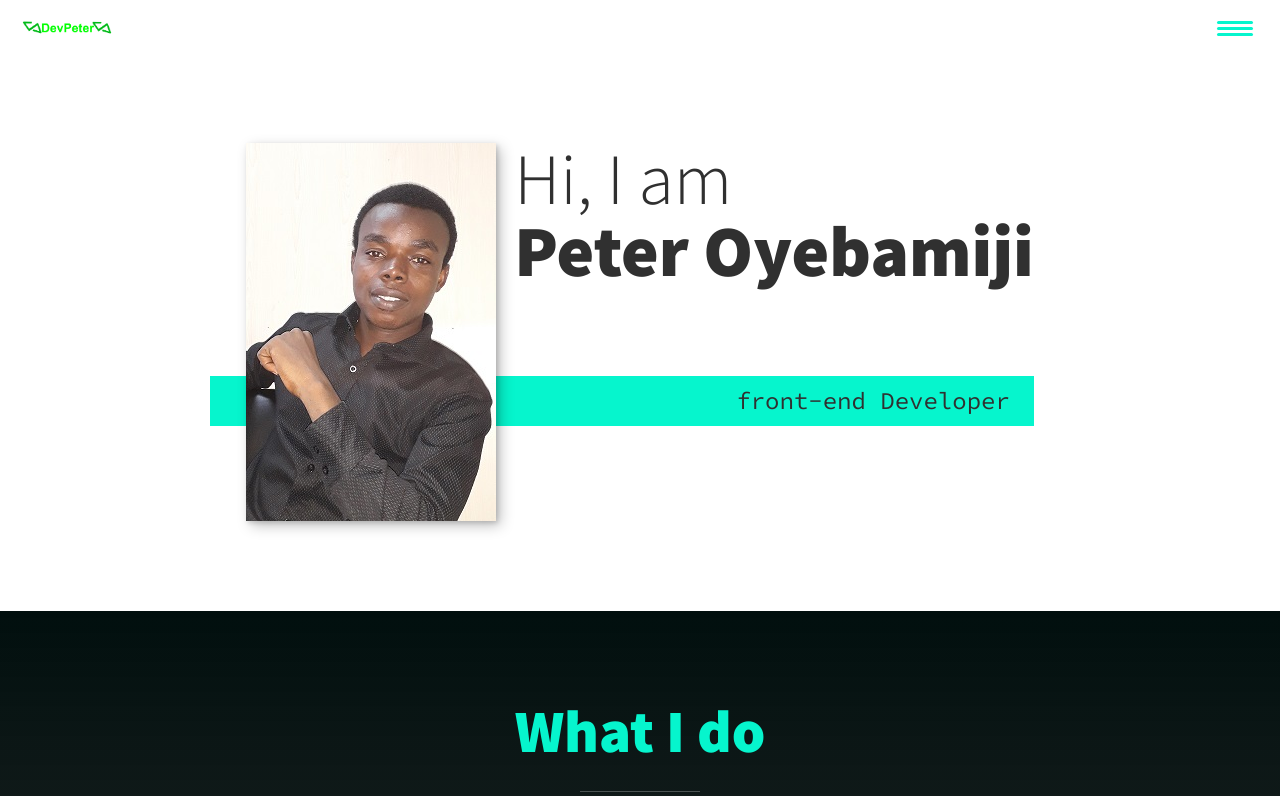
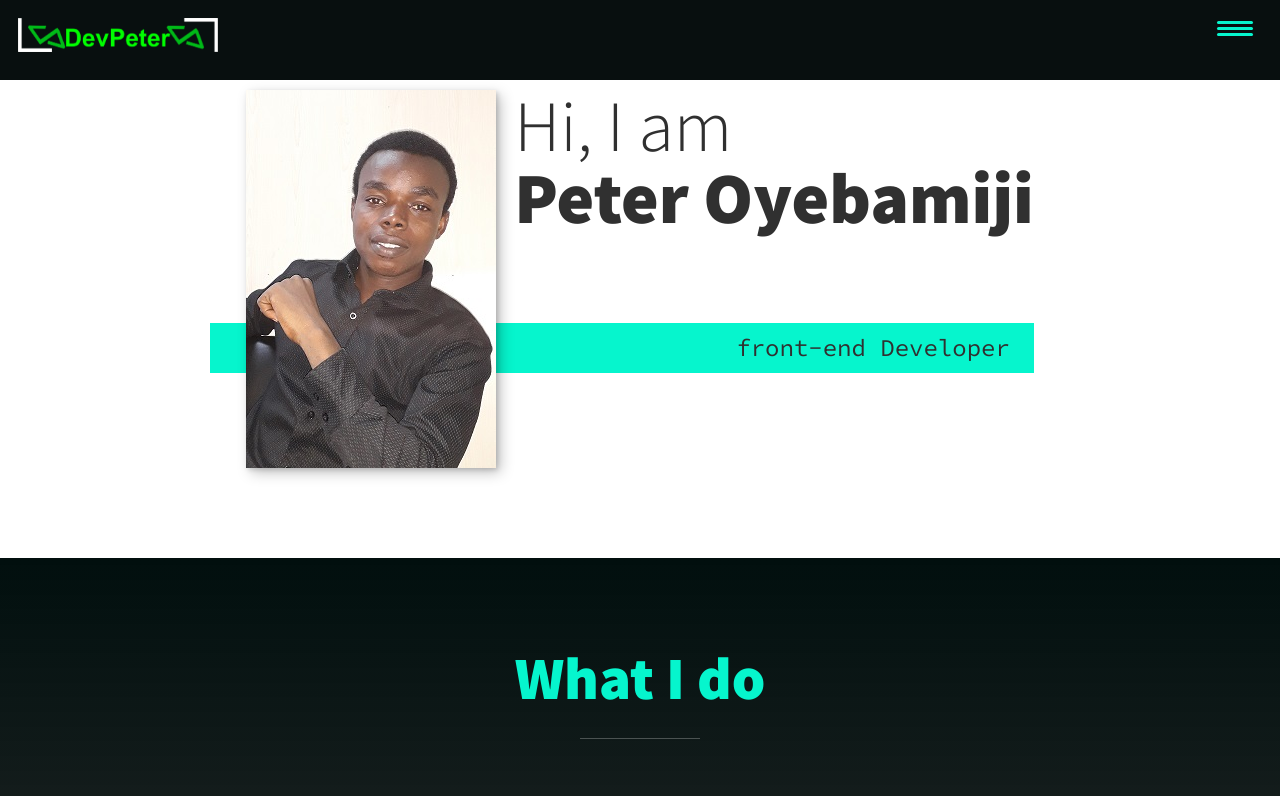
Before and after one commit to peterito/DeveloperPeter, a plain HTML site: page index.html in a window 1280 px wide. Shown: the top 796 px of the page. Drawn offline with nearby package versions, Linux system fonts and the light colour scheme; a web font is replaced by a local one.

Commit message:
fixed the nav bar

```diff
--- a/css/style.css
+++ b/css/style.css
@@ -136,13 +136,20 @@ h3 { font-size: var(--fs-h3) }
 /* header */
 
 header {
-    display: flex;
+    position: fixed;
+    float: left;
+    width: 100%;
     justify-content: space-between;
     padding: 1em;
+    background-color: rgb(8, 15, 15);
+    height: 80px;
+    z-index: 100;
 }
 
 .logo {
-    max-width: 100px;
+    max-width: 200px;
+    position: fixed;
+    z-index: 2;
 }
 
 .nav {
--- a/index.html
+++ b/index.html
@@ -24,7 +24,9 @@
 <body>
     <header>
         <div class="logo">
-            <img src="img/logo.png" alt="DevPeter">
+            <a href="index.html">
+                <img src="img/logo.png" alt="DevPeter">
+            </a>
         </div>
         <button class="nav-toggle" aria-label="toggle navigation">
             <span class="hamburger"></span>
@@ -48,7 +50,7 @@
             Hi, I am <strong>Peter Oyebamiji</strong>
         </h1>
         <p class="section__subtitle section__subtitle--intro">front-end Developer</p>
-        <img src="img/peter-oyebamiji.jpg" alt="a picture of Jane Smith smiling" class="intro__img">
+        <img src="img/peter-oyebamiji.jpg" alt="a picture of DevPeter" class="intro__img">
     </section>
 
 
```
